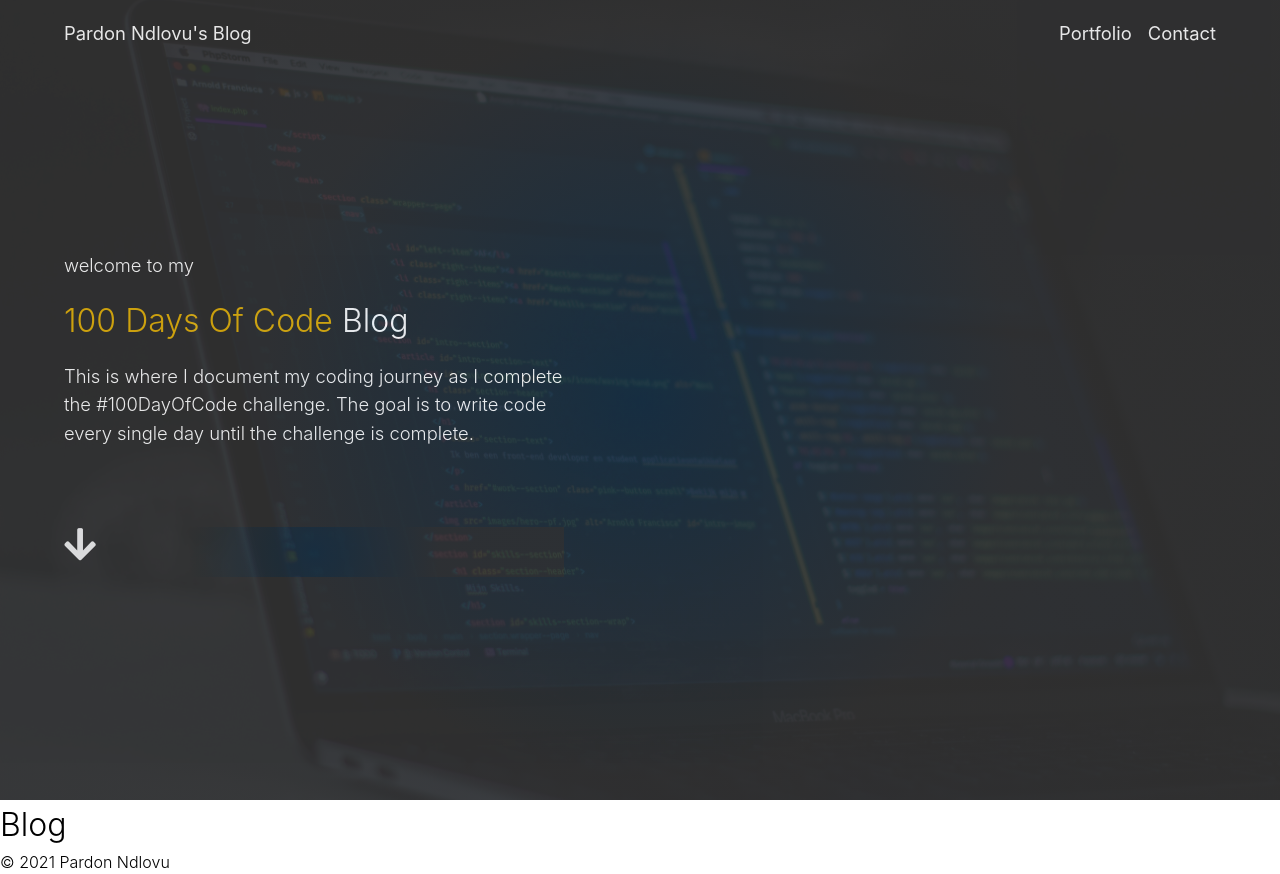
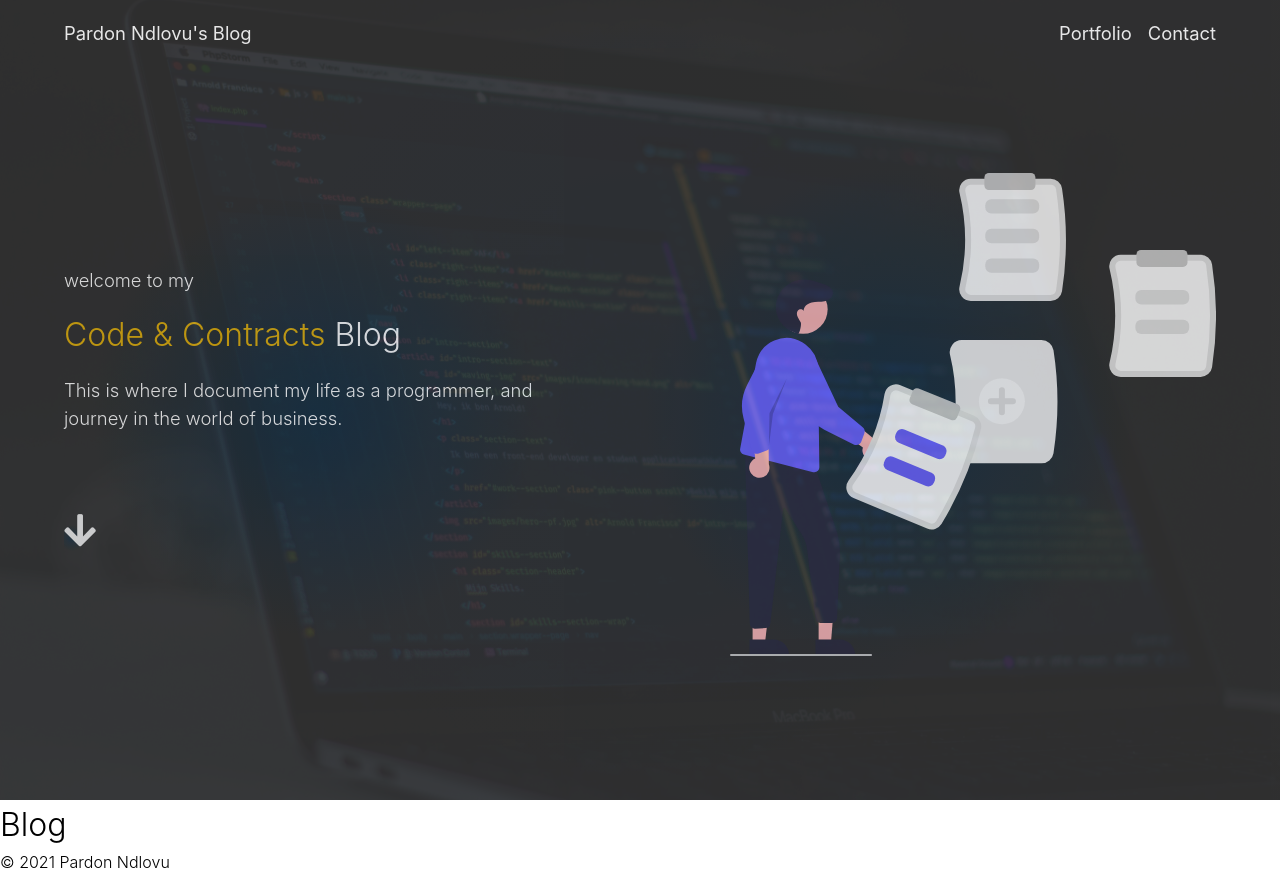
Before and after one commit to iamndlovu/iamndlovu-blog, a React (Create React App) app: page / in a window 1280 px wide. Built offline with nearby package versions, Linux system fonts and the light colour scheme.

Commit message:
added undraw illustration to header component

```diff
--- a/src/App.js
+++ b/src/App.js
@@ -3,16 +3,16 @@ import Layout from './components/Layout';
 
 const headerData = {
   paragraph1: 'welcome to my',
-  subheading: {yellow: '100 Days Of Code', white: 'Blog'},
-  paragraph2: `This is where I document my coding journey as I complete the #100DayOfCode challenge. The goal is to write code every single day until the challenge is complete.`
+  subheading: {yellow: 'Code & Contracts', white: 'Blog'},
+  paragraph2: `This is where I document my life as a programmer, and journey in the world  of business.`
 }
 
 function App() {
   return (
     <div className="App">
       <Helmet>
-        <title>Blog - Pardon Ndlovu | Front-End Developer</title>
-        <meta name="description" content="Pardon Ndlovu's blog documenting web development journey" />
+        <title>Code &amp; Contracts - Pardon Ndlovu | Front-End Developer</title>
+        <meta name="description" content="Pardon Ndlovu's blog documenting web development and business journey" />
         <meta name="theme-color" content="#008f68" />
       </Helmet>
       <Layout headerData={headerData}>
--- a/src/components/header/Header.js
+++ b/src/components/header/Header.js
@@ -1,6 +1,7 @@
 import React from 'react';
 
-import headerStyles from './Header.module.scss'
+import headerStyles from './Header.module.scss';
+import illustration from './undraw_Add_notes_re_ln36.svg'
 
 const Header = ({ headerData }) => {
 
@@ -21,6 +22,7 @@ const Header = ({ headerData }) => {
         </menu>
         {/*intro*/}
         <section>
+          <div>
             <p>{ paragraph1 }</p>
             <h3><span>{subheading.yellow}</span> {subheading.white}</h3>
             <p>
@@ -29,6 +31,10 @@ const Header = ({ headerData }) => {
             <div>
               <i className={headerStyles.updown + " fa fa-arrow-down fa-2x"}></i>
             </div>
+          </div>
+          <div>
+            <img src={ illustration } />
+          </div>
         </section>
       </div>
     </header>
--- a/src/components/header/Header.module.scss
+++ b/src/components/header/Header.module.scss
@@ -57,11 +57,16 @@
 
 		section {
 			flex-grow: 1;
+			display: flex;
+			align-items: center;
+			font-size: 1.15rem;
+
+			div:first-child {
 				max-width: 500px;
+				position: relative;
 				display: flex;
-			flex-direction: column;
 				justify-content: center;
-			font-size: 1.15rem;
+				padding: 0;
 
 				h3 {
 					margin: 1rem 0;
@@ -74,8 +79,19 @@
 
 				div {
 					max-height: 50px;
+					width: 1rem;
 					position: relative;
 					margin-top: 5rem;
+				}
+			}
+
+			div:last-child {
+				flex: 1;
+				position: relative;
+				display: flex;
+				justify-content: center;
+				align-items: flex-end;
+				padding: 0;
 			}
 		}
 	}
@@ -86,6 +102,7 @@
 	position: absolute;
 	left: 0;
 	bottom: 0;
+	width: 3rem;
 }
 
 @keyframes MoveUpDown {
```
Also changed, not shown: src/components/header/undraw_Add_notes_re_ln36.svg (added). Lines whose indentation alone changed are shown as unchanged.
